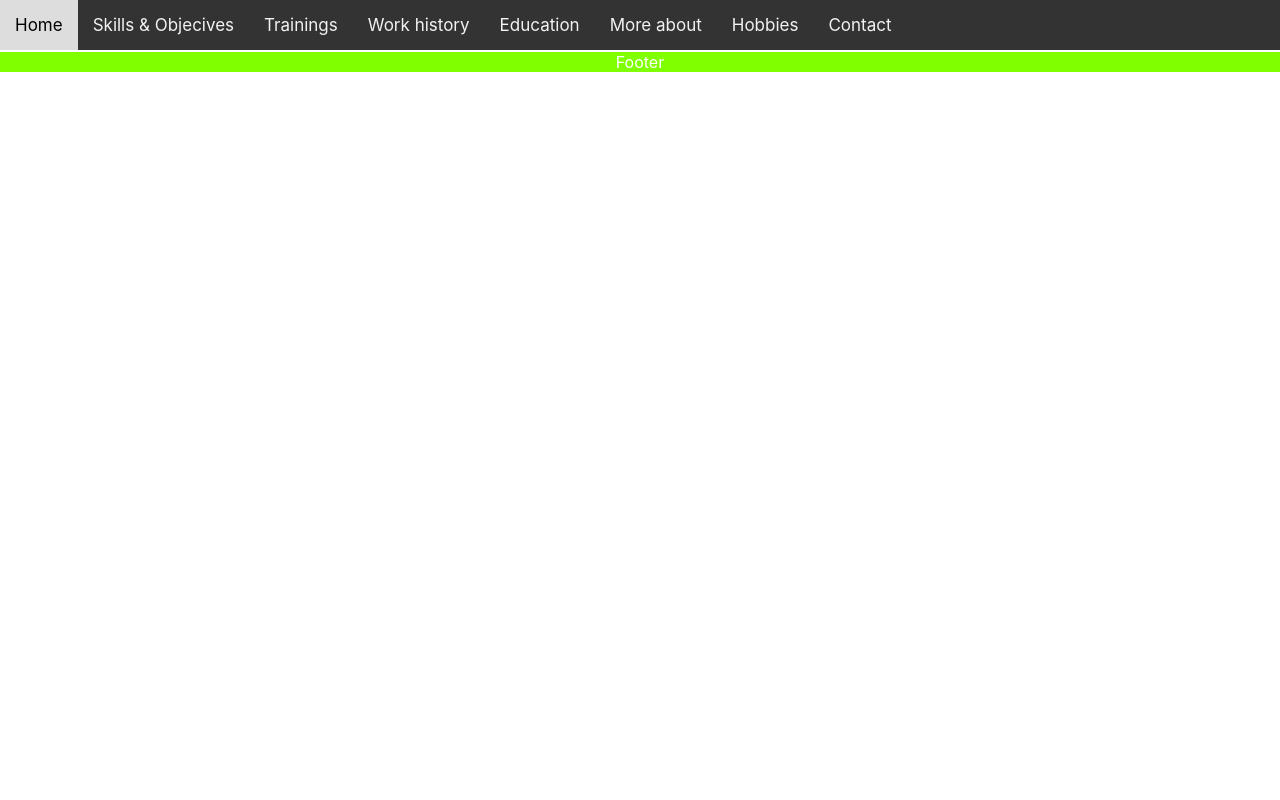
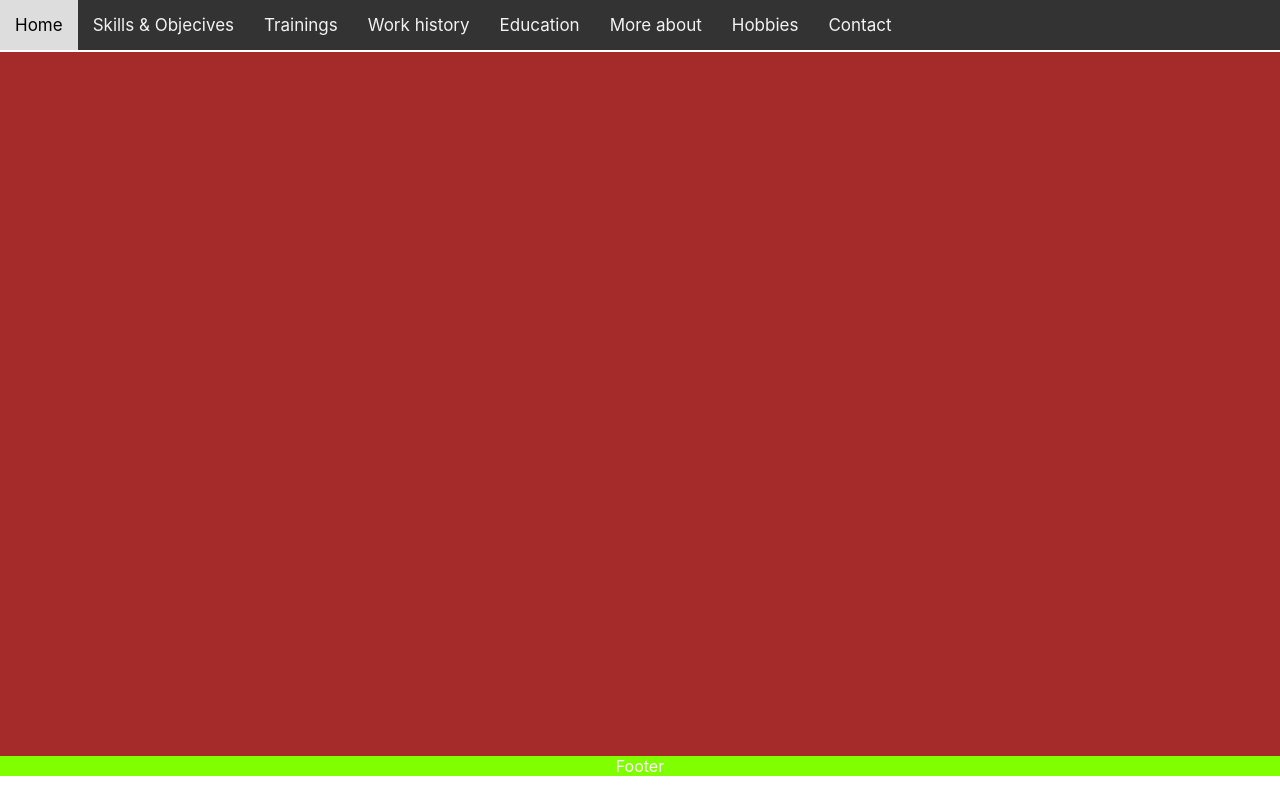
Before and after one commit to vasiluca32/My-Online-CV, a React (Create React App) app: page / in a window 1280 px wide. Built offline with nearby package versions, Linux system fonts and the light colour scheme.

Commit message:
navbar links

```diff
--- a/src/components/Body.css
+++ b/src/components/Body.css
@@ -2,4 +2,5 @@
     background-color: brown;
     width: 100%;
     margin-top: 52px;
+    min-height: 88vh;
 }
```
